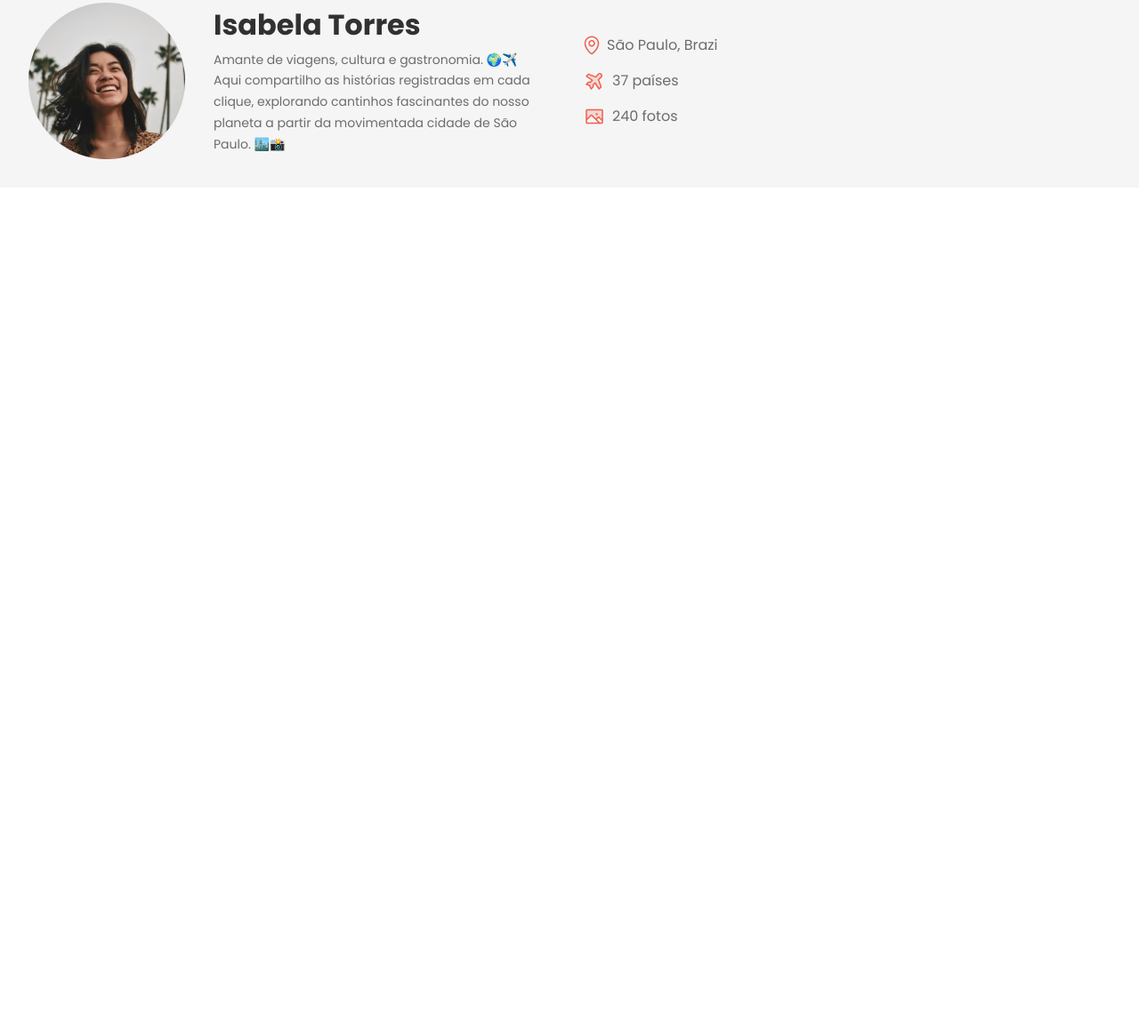
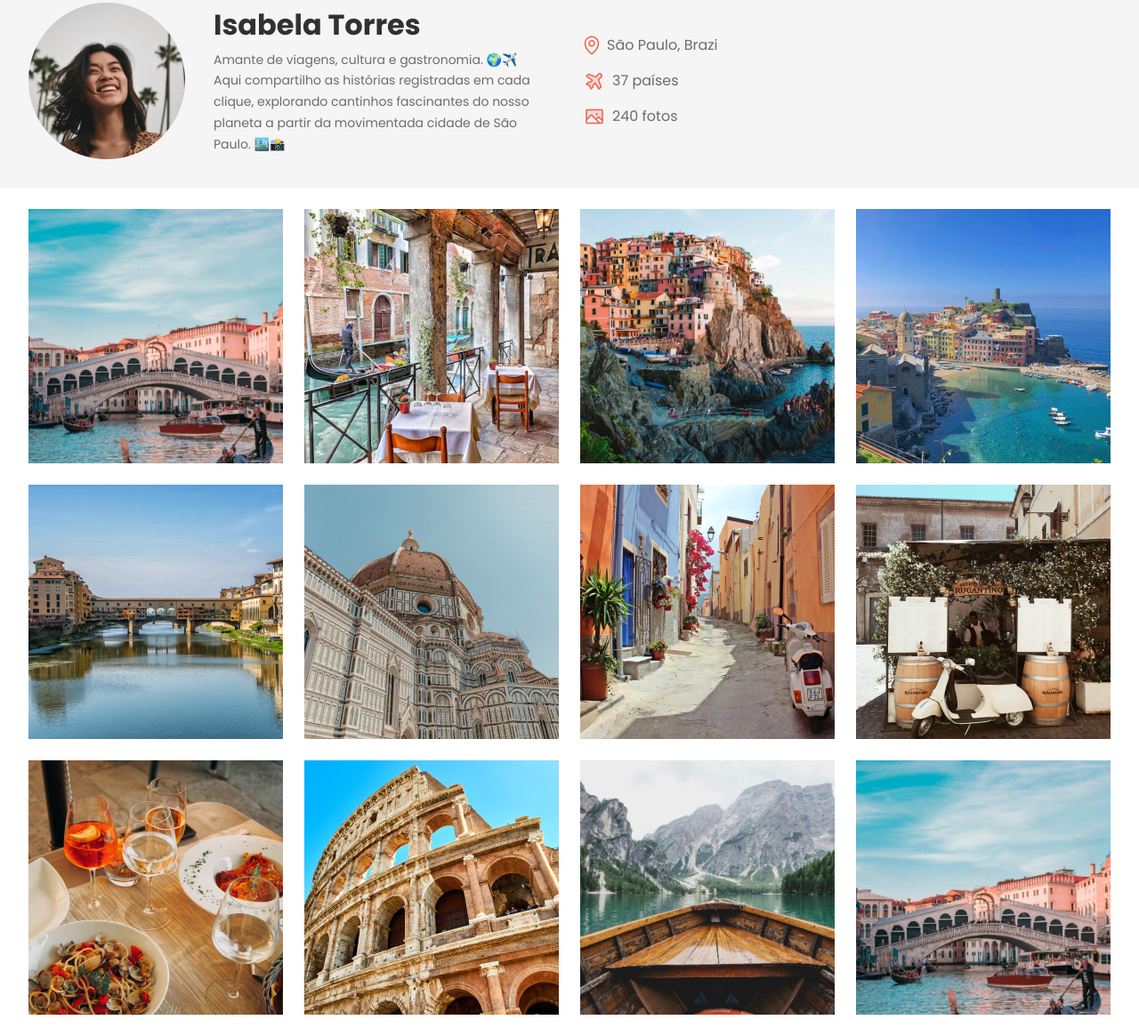
Before and after one commit to Malvino30-06/travelgam, a plain HTML site: page index.html in a window 1280 px wide. Shown: the part 132-1297 px from the top of the page at 89% size. Before the commit the page ends 800 px from the top, so only its background shows below. Drawn offline with Linux system fonts and the light colour scheme.

Commit message:
main imagens compl

```diff
--- a/index.css
+++ b/index.css
@@ -1,3 +1,4 @@
 @import url(global.css);
 @import url(nav.css);
 @import url(header.css);
+@import url(main.css);
--- a/index.html
+++ b/index.html
@@ -64,6 +64,24 @@
         </div>
     </header>
 </div>
+
+
+<main class="container">
+<img src="img/Card photo-1.png" alt="...">
+<img src="img/Card photo-2.png" alt="...">
+<img src="img/Card photo-3.png" alt="...">
+<img src="img/Card photo-4.png" alt="...">
+<img src="img/Card photo-5.png" alt="...">
+<img src="img/Card photo-6.png" alt="...">
+<img src="img/Card photo-7.png" alt="...">
+<img src="img/Card photo-8.png" alt="...">
+<img src="img/Card photo-9.png" alt="...">
+<img src="img/Card photo-10.png" alt="...">
+<img src="img/Card photo.png" alt="...">
+<img src="img/Card photo-1.png" alt="...">
+
+</main>
+
 </body>
 
 </html>
--- /dev/null
+++ b/main.css
@@ -0,0 +1,12 @@
+main {
+    display: flex;
+    flex-wrap: wrap;
+    gap: 24px;
+    padding-block: 24px;
+}
+
+main img {
+    width: 286px;
+    height: 286px;
+    object-fit: cover;
+}
```
